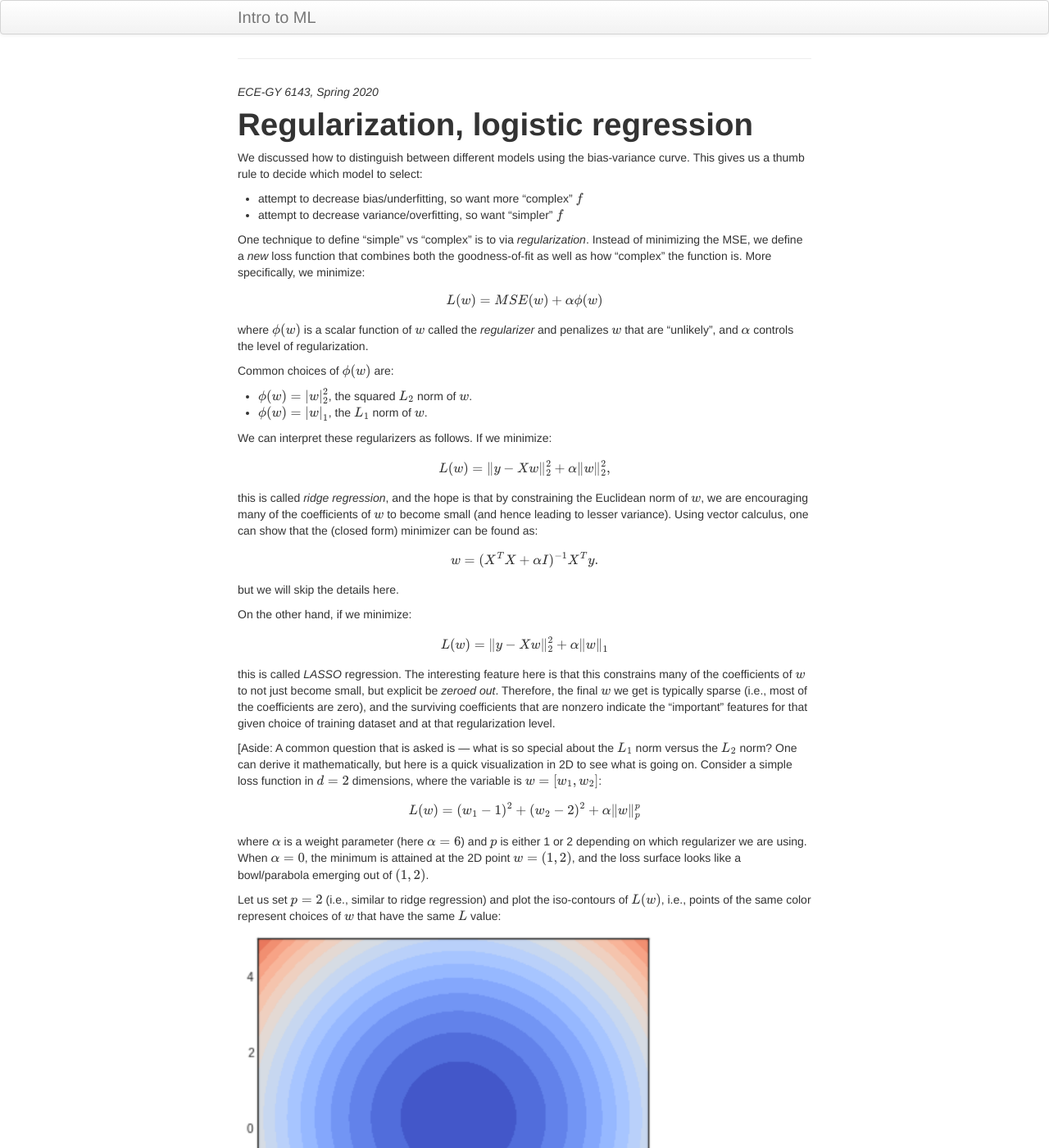
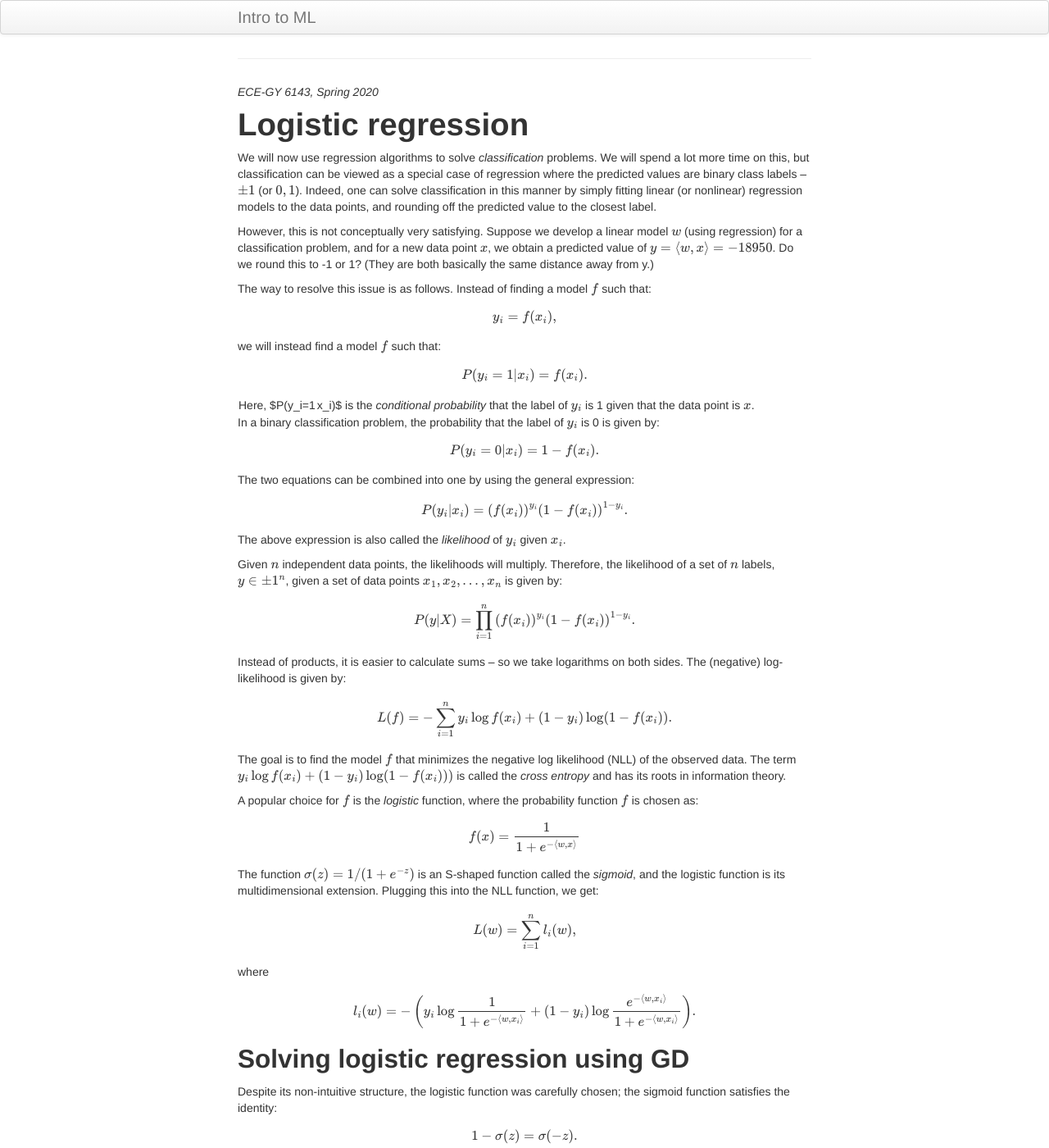
Before and after one commit to chinmayhegde/introml-notes-sp2020, a Jekyll site: the page built from pages/lecture5_notes.md, in a window 1280 px wide and 1400 px high. Shown: the whole window at 82% size. Built offline with Jekyll 4.4.1, drawn with Linux system fonts in a browser that asks for light colours; our own code applies the rules of GitHub Pages for plain Markdown files; formulas are drawn with MathJax 3; a script that is not in the unit is left out; some of the changed text lies outside the part shown.

Commit message:
updated lecs 4 and 5

```diff
--- a/pages/lecture5_notes.md
+++ b/pages/lecture5_notes.md
@@ -1,69 +1,6 @@
 _ECE-GY 6143, Spring 2020_
 
-# Regularization, logistic regression
-
-We discussed how to distinguish between different models using the bias-variance curve. This gives us a thumb rule to decide which model to select:
-
-- attempt to decrease bias/underfitting, so want more "complex" $f$
-- attempt to decrease variance/overfitting, so want "simpler" $f$
-
-One technique to define "simple" vs "complex" is to via *regularization*. Instead of minimizing the MSE, we define a *new* loss function that combines both the goodness-of-fit as well as how "complex" the function is. More specifically, we minimize:
-
-$$
-L(w) = MSE(w) + \alpha \phi(w)
-$$
-
-where $\phi(w)$ is a scalar function of $w$ called the *regularizer* and penalizes $w$ that are "unlikely", and $\alpha$ controls the level of regularization.
-
-Common choices of $\phi(w)$ are:
-
-* $\phi(w) = \|w\|^2_2$, the squared $L_2$ norm of $w$.
-* $\phi(w) = \|w\|^{}_1$, the $L_1$ norm of $w$.
-
-We can interpret these regularizers as follows. If we minimize:
-
-$$
-L(w) = \|y - X w\|^2_2 + \alpha \|w\|^2_2,
-$$
-
-this is called *ridge regression*, and the hope is that by constraining the Euclidean norm of $w$, we are encouraging many of the coefficients of $w$ to become small (and hence leading to lesser variance). Using vector calculus, one can show that the (closed form) minimizer can be found as:
-
-$$
-w = (X^T X + \alpha I)^{-1} X^T y .
-$$
-
-but we will skip the details here.
-
-On the other hand, if we minimize:
-
-$$
-L(w) = \|y - X w\|^2_2 + \alpha \|w\|^{}_1
-$$
-
-this is called *LASSO* regression. The interesting feature here is that this constrains many of the coefficients of $w$ to not just become small, but explicit be *zeroed out*. Therefore, the final $w$ we get is typically sparse (i.e., most of the coefficients are zero), and the surviving coefficients that are nonzero indicate the "important" features for that given choice of training dataset and at that regularization level.
-
-[Aside: A common question that is asked is --- what is so special about the $L_1$ norm versus the $L_2$ norm? One can derive it mathematically, but here is a quick visualization in 2D to see what is going on. Consider a simple loss function in $d=2$ dimensions, where the variable is $w = [w_1, w_2]$:
-
-$$
-L(w) = (w_1 - 1)^2 + (w_2 - 2)^2 + \alpha \|w\|^p_p
-$$
-
-where $\alpha$ is a weight parameter (here $\alpha = 6$) and $p$ is either 1 or 2 depending on which regularizer we are using. When $\alpha = 0$, the minimum is attained at the 2D point $w = (1,2)$, and the loss surface looks like a bowl/parabola emerging out of $(1,2)$.
-
-Let us set $p=2$ (i.e., similar to ridge regression) and plot the iso-contours of $L(w)$, i.e., points of the same color represent choices of $w$ that have the same $L$ value:
-
-![L2 regularization](./figures/l2reg.png){:width="75%"}
-
-so that we can see that minimum is no longer $1,2$ but gets slightly shifted closer to the origin. This is to be expected since we are penalizing the norm of $w$; but notice that the shape of the contours remains the same. However, if we set $p=1$ (i.e., similar to LASSO) and plot the iso-contours, then we get:
-
-![L1 regularization](./figures/l1reg.png){:width="75%"}
-
-Note now that the shape of the contours has changed, and smaller values align magically with the x- and y- axes! This means that the $w$'s corresponding to lower values of $L$ are those which lie on the axes, i.e., whose $y$ or $x$ coordinates correspond to zero. In essence we are encouraging solutions whose coefficients are zeroed out.
-]
-
-Unfortunately there is no closed form solution for actually finding the LASSO minimizer, and moreover, gradients don't exist (since the $L_1$ norm is not differentiable)! Therefore, GD/SGD cannot be applied out of the box. However, several algorithms to minimize the loss function exist, including sub-gradient descent, Least angle regression (LARS), ADMM, iterative soft thresholding, etc --- all outside the scope of this class. More to come in later lectures when we discuss SVMs.
-
-## Logistic regression
+# Logistic regression
 
 We will now use regression algorithms to solve *classification* problems. We will spend a lot more time on this, but classification can be viewed as a special case of regression where the predicted values are binary class labels -- $\{\pm 1\}$ (or $\{0,1\}$). Indeed, one can solve classification in this manner by simply fitting linear (or nonlinear) regression models to the data points, and rounding off the predicted value to the closest label.
 
```
Also changed, not shown: pages/lecture4_notes.md (+25 -1 lines).
